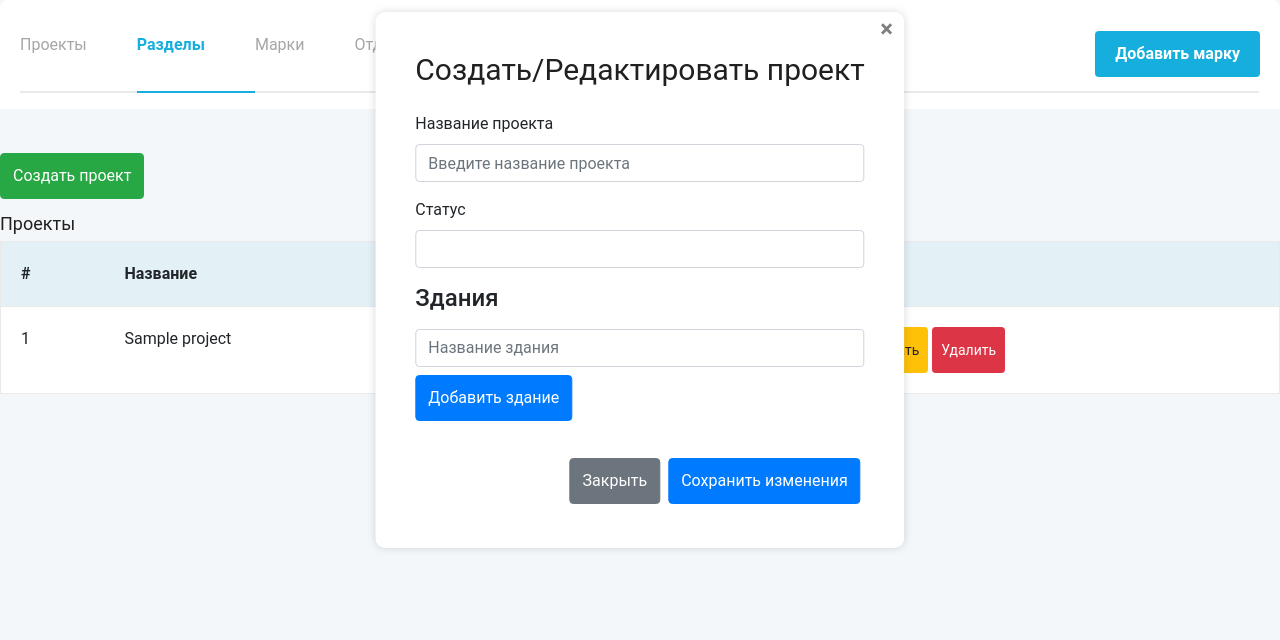
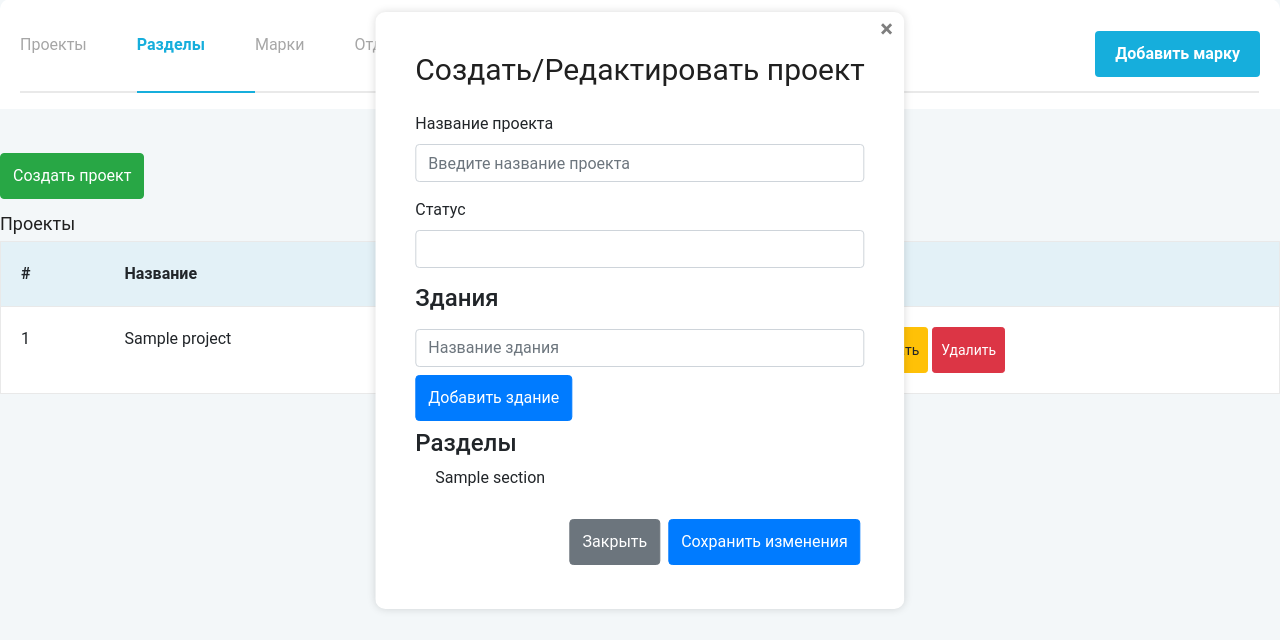
Before and after one commit to JinkoSiz/crm_upi, a Django app: page /projects/ in a window 1280 px wide, after a click on "Создать проект". Shown: the part 257-897 px from the top of the page. Run offline with Django 5.2, Linux system fonts and the light colour scheme; a user stored in the database is signed in; tables that the repository leaves empty hold one stand-in row (values such as "Sample post"); some libraries are stand-ins or nearby versions.

Commit message:
Project back almost done

```diff
--- a/task_manager/templates/task_manager/project_list.html
+++ b/task_manager/templates/task_manager/project_list.html
@@ -75,6 +75,18 @@ Projects List
                     <ul id="buildingList" class="list-group mb-2"></ul>
                     <input type="text" id="buildingTitleInput" placeholder="Название здания" class="form-control mb-2">
                     <button type="button" id="addBuildingBtn" class="btn btn-primary mb-2">Добавить здание</button>
+
+                    <!-- Разделы -->
+                    <h4>Разделы</h4>
+                    <div class="form-group">
+                        {% for section in sections %}
+                        <div class="form-check">
+                            <label class="form-check-label" for="{{ section.pk }}">
+                                <input type="checkbox" class="form-check-input" id="{{ section.pk }}" name="sections" value="{{ section.pk }}">{{ section.title }}
+                            </label>
+                        </div>
+                        {% endfor %}
+                    </div>
                 </div>
                 <div class="modal-footer">
                     <button type="button" class="btn btn-secondary" data-dismiss="modal">Закрыть</button>
@@ -105,9 +117,14 @@ Projects List
                     $('#buildingList').empty();
                     data.buildings.forEach(function (building) {
                         $('#buildingList').append(
-                            `<li class="list-group-item" id="building-${building.id}">${building.title}
-                             <button class="btn btn-danger btn-sm delete-building-btn" data-id="${building.id}">Удалить</button></li>`
+                            `<li class="list-group-item" id="building-${building.building__pk}">${building.building__title}
+                            <button class="btn btn-danger btn-sm delete-building-btn" data-id="${building.building__pk}">Удалить</button></li>`
                         );
+                    });
+
+                    // Отмечаем разделы как выбранные, если они уже связаны с проектом
+                    data.sections.forEach(function (section) {
+                        $(`#section${section.section__pk}`).prop('checked', true);
                     });
                 }
             });
@@ -116,6 +133,8 @@ Projects List
             $('#id_title').val('');
             $('#id_status').val('');
             $('#buildingList').empty();
+            // Снимаем отметку со всех чекбоксов разделов
+            $('input[name="sections"]').prop('checked', false);
         }
     });
 
@@ -129,17 +148,18 @@ Projects List
         // Собираем список зданий из списка в модалке
         let buildings = [];
         $('#buildingList li').each(function() {
-            // Извлекаем текст названия здания без текста кнопки "Удалить"
-            let buildingTitle = $(this).clone()  // Клонируем элемент для манипуляций
-                              .children('button')  // Ищем кнопку внутри элемента
-                              .remove()  // Удаляем кнопку
-                              .end()  // Возвращаемся к клонированному элементу
-                              .text()  // Извлекаем текстовое содержимое
-                              .trim();  // Убираем лишние пробелы
+            let buildingTitle = $(this).clone().children('button').remove().end().text().trim();
             if (buildingTitle) {
-                buildings.push(buildingTitle);  // Добавляем здание в массив
+                buildings.push(buildingTitle);
             }
         });
+
+        // Собираем выбранные разделы
+        let sections = [];
+        $('input[name="sections"]:checked').each(function() {
+            sections.push($(this).val());
+        });
+        console.log(sections);
 
         // Используем FormData для отправки данных
         let formData = new FormData();
@@ -149,8 +169,14 @@ Projects List
 
         // Добавляем здания в FormData
         for (let i = 0; i < buildings.length; i++) {
-            formData.append('buildings[]', buildings[i]);  // Обратите внимание на 'buildings[]'
+            formData.append('buildings[]', buildings[i]);
         }
+
+        // Добавляем разделы в FormData
+        for (let i = 0; i < sections.length; i++) {
+            formData.append('sections[]', sections[i]);
+        }
+        console.log(sections);
 
         if (!currentProjectId) {
             // Создание нового проекта
@@ -158,8 +184,8 @@ Projects List
                 url: '/projects/create/',
                 method: 'POST',
                 data: formData,
-                processData: false,  // Не обрабатываем данные, т.к. используем FormData
-                contentType: false,  // Устанавливаем false, т.к. данные не являются строкой
+                processData: false,
+                contentType: false,
                 success: function (data) {
                     location.reload(); // Обновляем страницу после создания
                 },
--- a/task_manager/views.py
+++ b/task_manager/views.py
@@ -294,11 +294,13 @@ def project(request):
     projects = Project.objects.all().select_related('status')
 
     project_status = ProjectStatus.objects.all()
+    sections = Section.objects.all()  # Получаем все разделы
     form = ProjectForm()
 
     return render(request, 'task_manager/project_list.html', {
         'projects': projects,
         'project_status': project_status,
+        'sections': sections,  # Передаем разделы в шаблон
         'form': form
     })
 
@@ -321,6 +323,7 @@ def createProject(request):
     if request.method == 'POST':
         title = request.POST['title']
         status_id = request.POST['status']
+        sections = request.POST.getlist('sections')
 
         project = Project.objects.create(title=title, status_id=status_id)
 
@@ -332,6 +335,11 @@ def createProject(request):
             # Проверяем, существует ли здание с таким названием, если нет - создаем
             building, created = Building.objects.get_or_create(title=building_title)
             ProjectBuilding.objects.create(project=project, building=building)
+
+        # Добавляем выбранные разделы к проекту
+        for section_id in sections:
+            section = Section.objects.get(pk=section_id)
+            ProjectSection.objects.create(project=project, section=section)
 
         return JsonResponse({'message': 'Проект создан'})
 
@@ -352,6 +360,14 @@ def updateProject(request, pk):
             # Проверяем, существует ли здание с таким названием, если нет - создаем
             building, created = Building.objects.get_or_create(title=building_title)
             ProjectBuilding.objects.create(project=project, building=building)
+
+        # Обработка разделов
+        sections = request.POST.getlist('sections[]')  # Получаем список разделов из формы
+        print(sections)
+        ProjectSection.objects.filter(project=project).delete()  # Удаляем старые разделы
+        for section_id in sections:
+            section = Section.objects.get(pk=section_id)
+            ProjectSection.objects.create(project=project, section=section)
 
         return JsonResponse({'message': 'Проект обновлен'})
 
```
